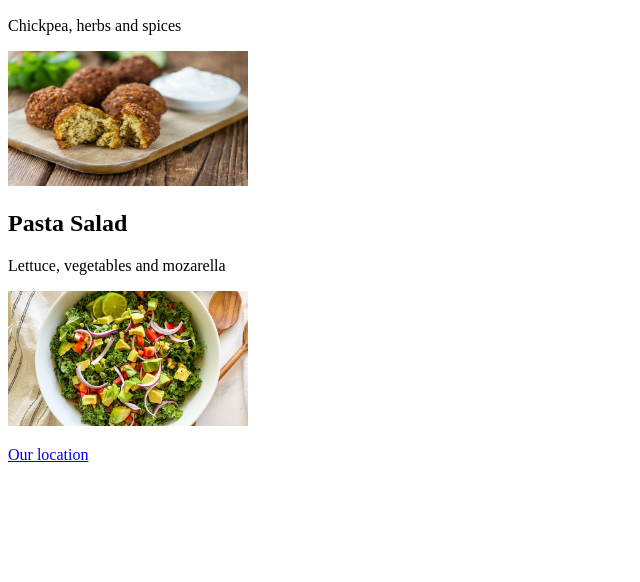
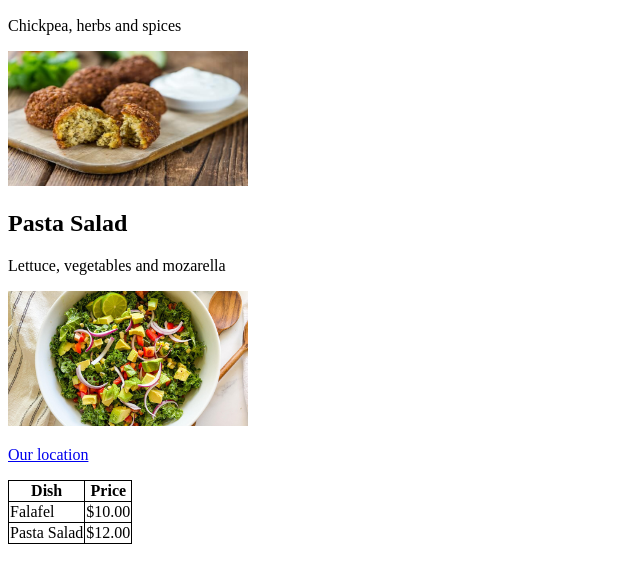
Before and after one commit to ibiensedev/Introduction-to-Front-End-Development, a plain HTML site: page HTML-Documents/index.html in a window 1280 px wide. Shown: the part 110-692 px from the top of the page, without its empty margins (0-640 px from the left). Drawn offline with Linux system fonts and the light colour scheme.

Commit message:
add a table

```diff
--- a/HTML-Documents/index.html
+++ b/HTML-Documents/index.html
@@ -15,6 +15,27 @@
     <img src="images/salad.jpg" height="135" width="240" alt="A pasta salad">
     <p></p>
     <a href="location.html">Our location</a>
+    <p></p>
+    <style>
+        table, th, td {
+            border: 1px solid black;
+            border-collapse: collapse;
+        }
+    </style>
+    <table>
+        <tr>
+            <th>Dish</th>
+            <th>Price</th>
+        </tr>
+        <tr>
+            <td>Falafel</td>
+            <td>$10.00</td>
+        </tr>
+        <tr>
+            <td>Pasta Salad</td>
+            <td>$12.00</td>
+        </tr>
+    </table>
 </body>
 
 </html>
```
